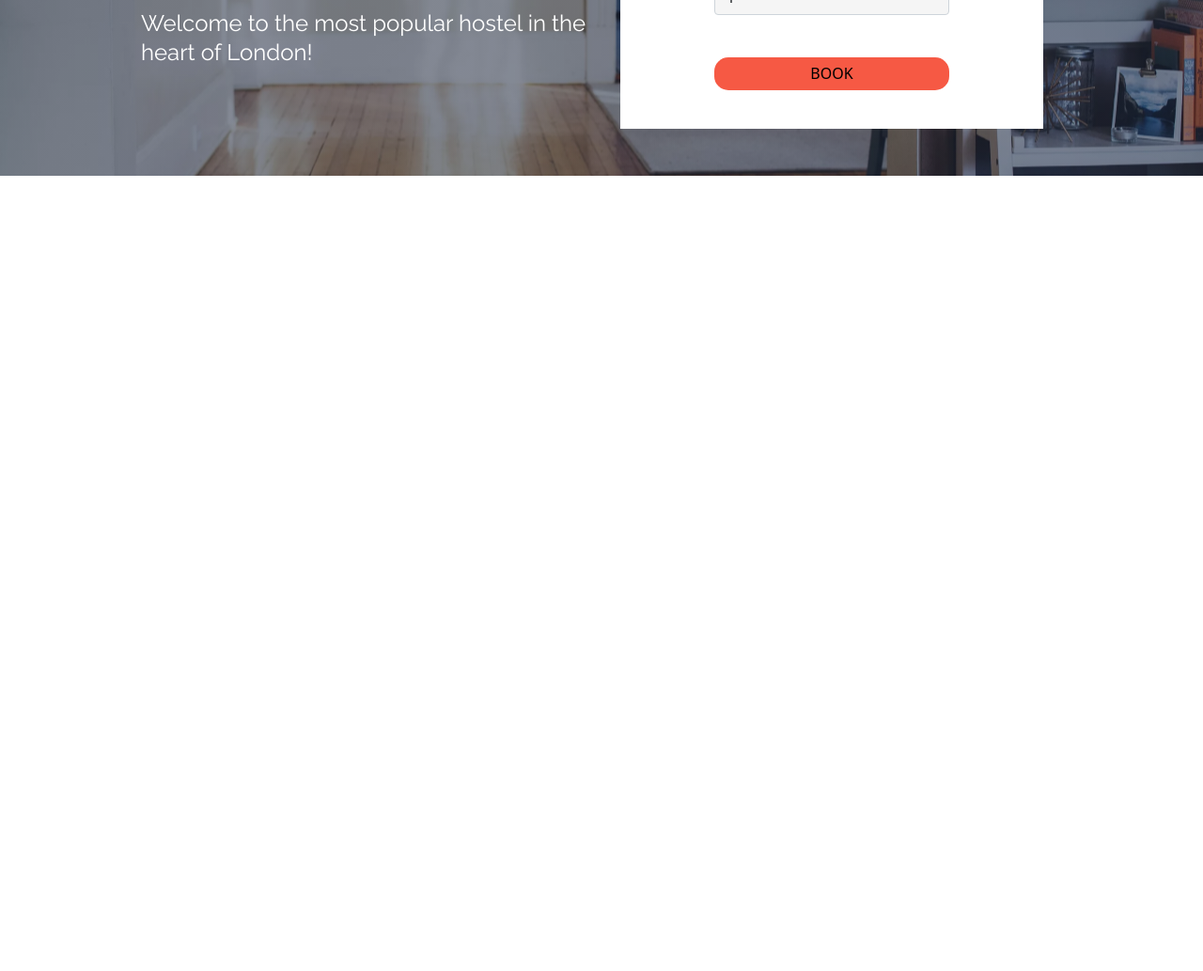
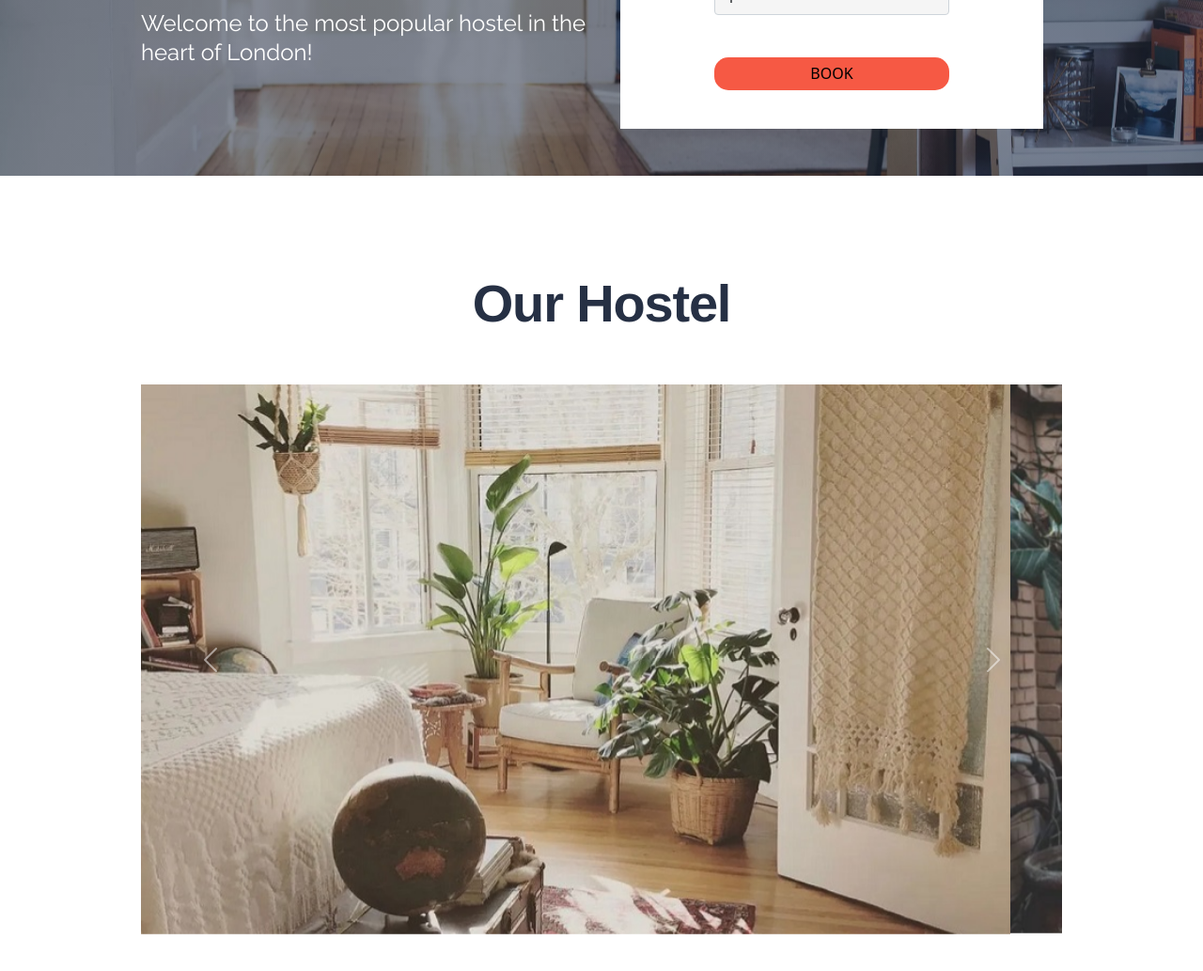
Before and after one commit to lanachayka/happy-hostel, a plain HTML site: page index.html in a window 1280 px wide. Shown: the part 537-1570 px from the top of the page at 94% size. Before the commit the page ends 800 px from the top, so only its background shows below. Drawn offline with nearby package versions, Linux system fonts and the light colour scheme; a web font is replaced by a local one.

Commit message:
Carousel

```diff
--- a/css/index.css
+++ b/css/index.css
@@ -189,3 +189,25 @@
     min-width: 100%;
     }
 }
+/* Our Hostel */
+.our-hostel {
+    max-width: 980px;
+    margin: auto;
+    background-color: var(--back-color);
+}
+.our-hostel-title{
+    font-size: 56px;
+    color: var(--main-color);
+    line-height: 1.3;
+    font-family: var(--title-font);
+    font-weight: 800;
+    letter-spacing: -.021em;
+    text-align: center;
+    margin-top: 100px;
+    margin-bottom: 50px;
+}
+.carousel-inner {
+    max-width: 980px;
+    margin: auto;
+    margin-bottom: 100px;
+}
--- a/index.html
+++ b/index.html
@@ -75,6 +75,42 @@
         </div>
         </div>
       </div>
+      <div class="our-hostel">
+        <h1 class="our-hostel-title">Our Hostel</h1>
+        <div id="carouselExampleControls" class="carousel slide" data-bs-ride="carousel">
+          <div class="carousel-inner">
+            <div class="carousel-item active">
+              <img src="img/room-carousel1.jpg" class="d-block w-100" alt="Happy Hostel room interior">
+            </div>
+            <div class="carousel-item">
+              <img src="img/outdoor-carousel2.jpg" class="d-block w-100" alt="Happy Hostel Court">
+            </div>
+            <div class="carousel-item">
+              <img src="img/cafe-carousel3.jpg" class="d-block w-100" alt="Happy Hostel Cafe">
+            </div>
+            <div class="carousel-item">
+              <img src="img/enter-carousel4.jpg" class="d-block w-100" alt="Enter in Happy Hostel">
+            </div>
+            <div class="carousel-item">
+              <img src="img/customer-carousel5.jpg" class="d-block w-100" alt="Happy Custumer">
+            </div>
+            <div class="carousel-item">
+              <img src="img/library-carousel6.jpg" class="d-block w-100" alt="Happy Hostel Library">
+            </div>
+            <div class="carousel-item">
+              <img src="img/bedroom-carousel7.jpg" class="d-block w-100" alt="Bedroom in Happy Hostel">
+            </div>
+          </div>
+          <button class="carousel-control-prev" type="button" data-bs-target="#carouselExampleControls" data-bs-slide="prev">
+            <span class="carousel-control-prev-icon" aria-hidden="true"></span>
+            <span class="visually-hidden">Previous</span>
+          </button>
+          <button class="carousel-control-next" type="button" data-bs-target="#carouselExampleControls" data-bs-slide="next">
+            <span class="carousel-control-next-icon" aria-hidden="true"></span>
+            <span class="visually-hidden">Next</span>
+          </button>
+        </div>
+      </div>
     </main>
     <script src="https://cdn.jsdelivr.net/npm/bootstrap@5.0.1/dist/js/bootstrap.bundle.min.js" integrity="sha384-gtEjrD/SeCtmISkJkNUaaKMoLD0//ElJ19smozuHV6z3Iehds+3Ulb9Bn9Plx0x4" crossorigin="anonymous"></script>
 </body>
```
Also changed, not shown: img/bedroom-carousel7.jpg (added), img/cafe-carousel3.jpg (added), img/customer-carousel5.jpg (added), img/enter-carousel4.jpg (added), img/library-carousel6.jpg (added), img/outdoor-carousel2.jpg (added), img/room-carousel1.jpg (added).
